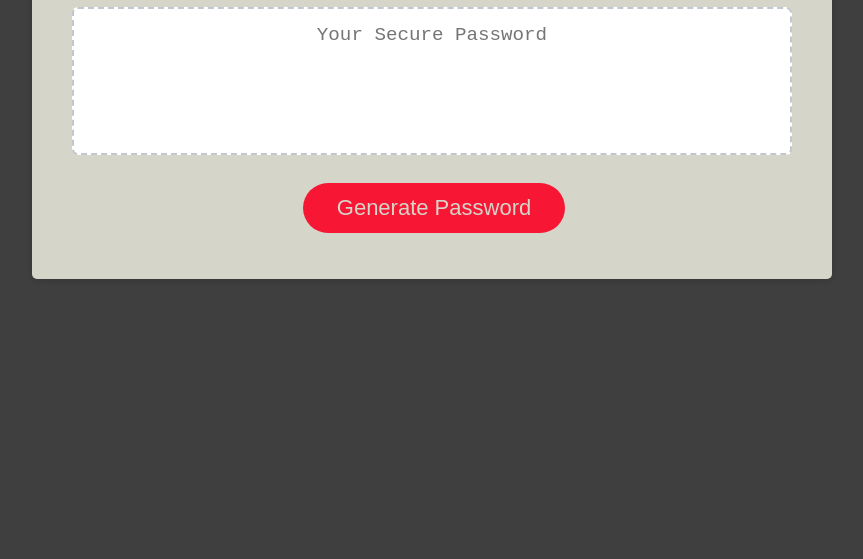
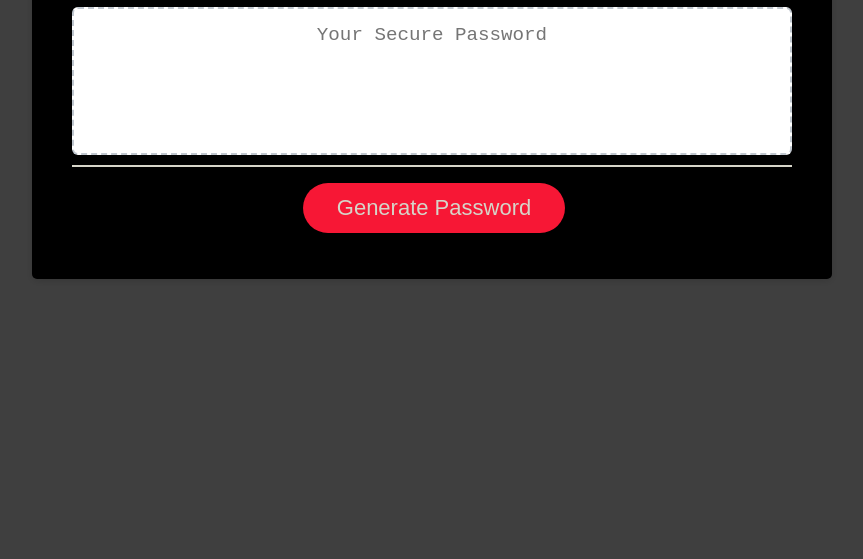
Before and after one commit to noerios/PasswordGenerator, a plain HTML site: page index.html in a window 1280 px wide. Shown: the part 241-800 px from the top of the page, without its empty margins (208-1071 px from the left). Drawn offline with Linux system fonts and the light colour scheme.

Commit message:
style updates

```diff
--- a/Develop/style.css
+++ b/Develop/style.css
@@ -46,7 +46,7 @@ h2 {
 }
 
 .card {
-  background-color: #d6d5c9;
+  background-color: #000000;
   border-radius: 5px;
   border-width: 1px;
   box-shadow: rgba(0, 0, 0, 0.15) 0px 2px 8px 0px;
```
Also changed, not shown: 1 other file.
